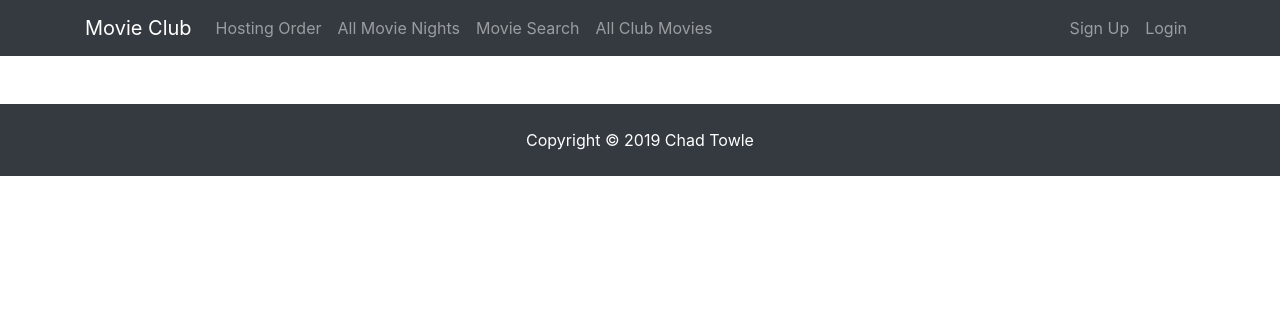
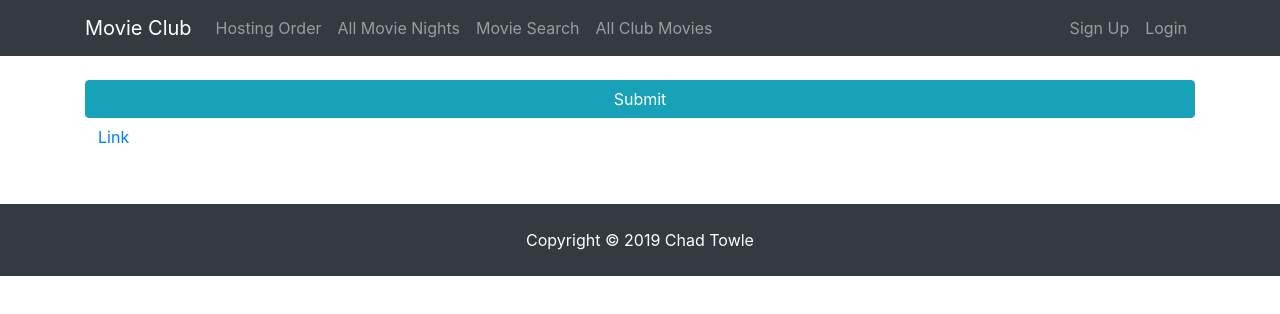
Before and after one commit to towlebooth/movie-night, a React (Create React App) app in the folder client/: page /movieByTmdb/1 in a window 1280 px wide. Shown: the top 314 px of the page. Built offline with nearby package versions, Linux system fonts and the light colour scheme; no server answers.

Commit message:
Getting there...

```diff
--- a/client/src/components/movie-person/PersonDetail.js
+++ b/client/src/components/movie-person/PersonDetail.js
@@ -4,7 +4,10 @@ import { Link } from 'react-router-dom';
 import PropTypes from 'prop-types';
 import { connect } from 'react-redux';
 import { getPersonFromApiByTmdbId } from '../../actions/personActions';
+import { getMovieFromApiByTmdbId } from '../../actions/movieActions';
 import moment from 'moment';
+import { Button } from 'reactstrap';
+import { withRouter } from 'react-router-dom';
 import './../../App.css';
 
 class PersonDetail extends Component {
@@ -14,6 +17,19 @@ class PersonDetail extends Component {
 
     componentDidMount = async () => {
     }
+
+    onButtonClick = async (tmdbId) => {
+
+        //tmdbId.preventDefault();
+        console.log("!!tmdbId: " + tmdbId)
+        await this.props.getMovieFromApiByTmdbId(tmdbId);
+        if (this.props.movie.movieDetailTmdb && this.props.movie.movieDetailTmdb.imdbId) {
+            console.log("!!this.props.movie.movieDetailTmdb.imdbId: " + this.props.movie.movieDetailTmdb.imdbId)
+          var url = '/movie/' + this.props.movie.movieDetailTmdb.imdbId;
+          console.log("!!url: " + url)
+          this.props.history.push(url);
+        }
+      }
 
     render() {
         var personDetail = {};
@@ -135,7 +151,11 @@ class PersonDetail extends Component {
                             <p>Acting Credits:</p>
                             <ListGroup>
                                 {creditsCastForList.map(({ tmdbId, character, title, releaseDate, viewed }) => (
-                                    <ListGroupItem key={tmdbId}><Link to={`/movieByTmdb/${tmdbId}`}>{title}</Link> ({moment(releaseDate).format('YYYY')}): {character} | {viewed}</ListGroupItem>
+                                    <ListGroupItem key={tmdbId}>
+                                        <Link to={`/movieByTmdb/${tmdbId}`}>
+                                            {title}
+                                        </Link> ({moment(releaseDate).format('YYYY')}): {character} | {viewed}
+                                    </ListGroupItem>
                                 ))}
                             </ListGroup>
                         </div>
@@ -156,7 +176,12 @@ class PersonDetail extends Component {
                             <p>Writing and Directing Credits:</p>
                             <ListGroup>
                                 {creditsCrewForList.map(({ key, tmdbId, job, title, releaseDate, viewed }) => (
-                                    <ListGroupItem key={key}><Link to={`/movieByTmdb/${tmdbId}`}>{title}</Link> ({moment(releaseDate).format('YYYY')}): {job} | {viewed}</ListGroupItem>
+                                    <ListGroupItem key={key}>
+                                        <form>
+                                            <Button color="link" onClick={this.onButtonClick.bind(this, tmdbId)}>Link</Button>
+                                        </form>
+                                        <Link to={`/movieByTmdb/${tmdbId}`}>{title}</Link> ({moment(releaseDate).format('YYYY')}): {job} | {viewed}
+                                    </ListGroupItem>
                                 ))}
                             </ListGroup>
                         </div>
@@ -205,15 +230,26 @@ class PersonDetail extends Component {
 
 PersonDetail.propTypes = {
     getPersonFromApiByTmdbId: PropTypes.func.isRequired,
+    getMovieFromApiByTmdbId: PropTypes.func.isRequired,
     //getMoviesByPerson: PropTypes.func.isRequired,
     person: PropTypes.object.isRequired,
-    movie: PropTypes.object
+    movie: PropTypes.object,
+    movieDetailTmdb: PropTypes.object
 }
 
 const mapStateToProps = (state) => ({
     person: state.person,
     movie: state.movie,
+    movieDetailTmdb: state.movie.movieDetail,
     //personDetail: state.person.personDetail
 })
 
-export default connect(mapStateToProps, { getPersonFromApiByTmdbId })(PersonDetail);
+export default connect(mapStateToProps, { getPersonFromApiByTmdbId, getMovieFromApiByTmdbId })(
+    withRouter(PersonDetail)
+);
+
+//export default withRouter(connect(mapStateToProps, matchDispatchToProps)(ChildView));
+
+// export default connect(mapStateToProps, { createMovieNight, createMovieNoRedirect, getMovies, searchForMovieByTitle, getMovieFromApiByTmdbId })(
+//     withRouter(CreateMovieNight)
+//   );
--- a/client/src/components/movie/Movie.js
+++ b/client/src/components/movie/Movie.js
@@ -7,17 +7,35 @@ import MovieDetail from './../movie/MovieDetail';
 
 class Movie extends Component {
   componentDidMount() {
+    if (this.props.match.params.imdbId) {
+      console.log("this.props.match.params.imdbId: " + this.props.match.params.imdbId);
       this.props.getMovieByImdbId(this.props.match.params.imdbId);
+    } else { //if (this.props.location.state.imdbId){
+      console.log("this.props.location.state.imdbId: " + this.props.location.state.id);
+      this.props.getMovieByImdbId(this.props.location.state.id);
+    }
   }
 
   render() {
+    var linkContent;
+    if (this.props.match.params.imdbId) {
+      linkContent = (
+        <MovieDetail imdbId={this.props.match.params.imdbId}></MovieDetail>
+      );
+    } else if (this.props.location.state.id) {
+      linkContent = (
+        <MovieDetail imdbId={this.props.movieDetail.imdbId}></MovieDetail>
+      );
+    }
 
     return (
       <div className="dashboard">
         <div className="container">
           <div className="row">
             <div className="col-md-12">
-              <MovieDetail imdbId={this.props.match.params.imdbId}></MovieDetail>
+              {linkContent}
+              {/* <MovieDetail imdbId={this.props.match.params.imdbId}></MovieDetail> */}
+              {/* <MovieDetail imdbId={this.props.movieDetail.imdbId}></MovieDetail> */}
             </div>
           </div>
         </div>
@@ -29,7 +47,8 @@ class Movie extends Component {
 Movie.propTypes = {
     getMovieByImdbId: PropTypes.func.isRequired,
     auth: PropTypes.object.isRequired,
-    movie: PropTypes.object.isRequired
+    movie: PropTypes.object.isRequired,
+    movieDetail: PropTypes.object
 };
 
 const mapStateToProps = state => ({
--- a/client/src/components/movie/MovieByTmdb.js
+++ b/client/src/components/movie/MovieByTmdb.js
@@ -2,27 +2,90 @@ import React, { Component } from 'react';
 import PropTypes from 'prop-types';
 import { connect } from 'react-redux';
 import { getMovieFromApiByTmdbId } from '../../actions/movieActions';
+import { Redirect } from 'react-router-dom';
+import { Button } from 'reactstrap';
 
 
 class MovieByTmdb extends Component {
-  componentDidMount() {
-      this.props.getMovieFromApiByTmdbId(this.props.match.params.tmdbId);
+  async componentDidMount() {
+    // console.log("Chad - this.props.match.params.tmdbId: " + this.props.match.params.tmdbId)
+    // this.props.getMovieFromApiByTmdbId(this.props.match.params.tmdbId);
+
+
+    //   if (this.props.movie.movieDetailTmdb && this.props.movie.movieDetailTmdb.tmdbId) {
+    //     //movieDetailTmdb = this.props.movie.movieDetailTmdb;
+    //     console.log("Chad - this.props.movie.movieDetailTmdb: " + this.props.movie.movieDetailTmdb.imdbId)
+    //     // redirect to movie detail
+    //     //this.props.history.push(`/movie/${movieDetailTmdb.imdbId}`)
+    //     this.props.history.push('/movie', { id: this.props.movie.movieDetailTmdb.imdbId })
+
+    // }
+    //this.getMovieFromApi();
+  }
+
+  onSubmit = async (e)  =>{
+    e.preventDefault();
+    await this.props.getMovieFromApiByTmdbId(this.props.match.params.tmdbId);
+    if (this.props.movie.movieDetailTmdb && this.props.movie.movieDetailTmdb.imdbId) {
+      console.log("!!this.props.movie.movieDetailTmdb.imdbId: " + this.props.movie.movieDetailTmdb.imdbId)
+      var url = '/movie/' + this.props.movie.movieDetailTmdb.imdbId;
+      this.props.history.push(url);
+    }
+
+    // okay, so the above works.  Can we get it to work from the movie title click on person detail?  Add form
+
+  }
+
+  onButtonClick = async (e)  =>{
+    e.preventDefault();
+    await this.props.getMovieFromApiByTmdbId(this.props.match.params.tmdbId);
+    if (this.props.movie.movieDetailTmdb && this.props.movie.movieDetailTmdb.imdbId) {
+      console.log("!!this.props.movie.movieDetailTmdb.imdbId: " + this.props.movie.movieDetailTmdb.imdbId)
+      var url = '/movie/' + this.props.movie.movieDetailTmdb.imdbId;
+      this.props.history.push(url);
+    }
+
+    // okay, so the above works.  Can we get it to work from the movie title click on person detail?  Add form
+
   }
 
   render() {
     var movieDetailTmdb = {};
+    // if (this.props.movie.movieDetailTmdb && this.props.movie.movieDetailTmdb.tmdbId) {
+    //     movieDetailTmdb = this.props.movie.movieDetailTmdb;
+    //     console.log("Chad - this.props.movie.movieDetailTmdb: " + this.props.movie.movieDetailTmdb.imdbId)
+    //     // redirect to movie detail
+    //     //this.props.history.push(`/movie/${movieDetailTmdb.imdbId}`)
+    //     this.props.history.push('/movie', { id: this.props.movie.movieDetailTmdb.imdbId })
 
-    if (this.props.movie.movieDetailTmdb && this.props.movie.movieDetailTmdb.tmdbId) {
-        movieDetailTmdb = this.props.movie.movieDetailTmdb;
+    // }
+    //this.getMovieFromApi();
 
-        // redirect to movie detail
-        this.props.history.push(`/movie/${movieDetailTmdb.imdbId}`)
-    }
+     // if (this.props.movie.movieDetailTmdb && this.props.movie.movieDetailTmdb.tmdbId) {
+    //     this.props.history.push('/movie', { id: this.props.movie.movieDetailTmdb.imdbId })
+    // }
+
+
+
+
 
     return (
-      <div className="dashboard">
 
-      </div>
+        // <Redirect to={{
+        //     pathname: '/movie',
+        //     state: { id: this.props.movie.movieDetailTmdb.imdbId }
+        // }}
+        // />
+        <div>
+    <form onSubmit={this.onSubmit}>
+                    <input
+                    type="submit"
+                    value="Submit"
+                    className="btn btn-info btn-block mt-4"
+                    />
+                    <Button color="link" onClick={this.onButtonClick}>Link</Button>
+                </form>
+                </div>
     );
   }
 }
--- a/package.json
+++ b/package.json
@@ -17,15 +17,17 @@
     "babel-polyfill": "^6.26.0",
     "bcryptjs": "^2.4.3",
     "body-parser": "^1.18.3",
+    "bootstrap": "^4.3.1",
     "concurrently": "^4.1.0",
     "express": "^4.16.4",
     "express-http-proxy": "^1.5.1",
     "gravatar": "^1.8.0",
     "jsonwebtoken": "^8.4.0",
-    "mongoose": "^5.4.3",
+    "mongoose": "^5.7.10",
     "passport": "^0.4.0",
     "passport-jwt": "^4.0.0",
     "react-app-polyfill": "^1.0.4",
+    "react-bootstrap": "^1.0.0-beta.14",
     "validator": "^10.11.0"
   },
   "devDependencies": {
```
Also changed, not shown: 1 other file (tests, documents, lock files or other folders).
